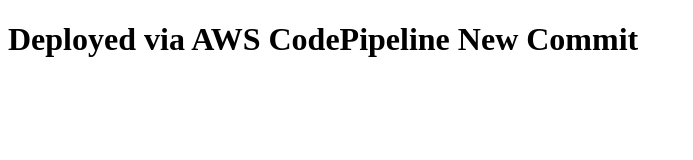
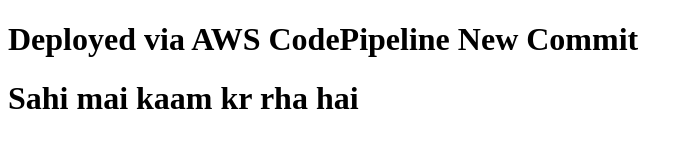
Before and after one commit to Jugal-Gautam/simpleWebAppDeploy, a plain HTML site: page index.html in a window 1280 px wide. Shown: the whole page, without its empty margins (0-693 px from the left). Drawn offline with Linux system fonts and the light colour scheme.

Commit message:
Update index.html

```diff
--- a/index.html
+++ b/index.html
@@ -6,5 +6,6 @@
   </head>
   <body>
     <h1>Deployed via AWS CodePipeline New Commit</h1>
+    <h1>Sahi mai kaam kr rha hai</h1>
   </body>
 </html>
```
